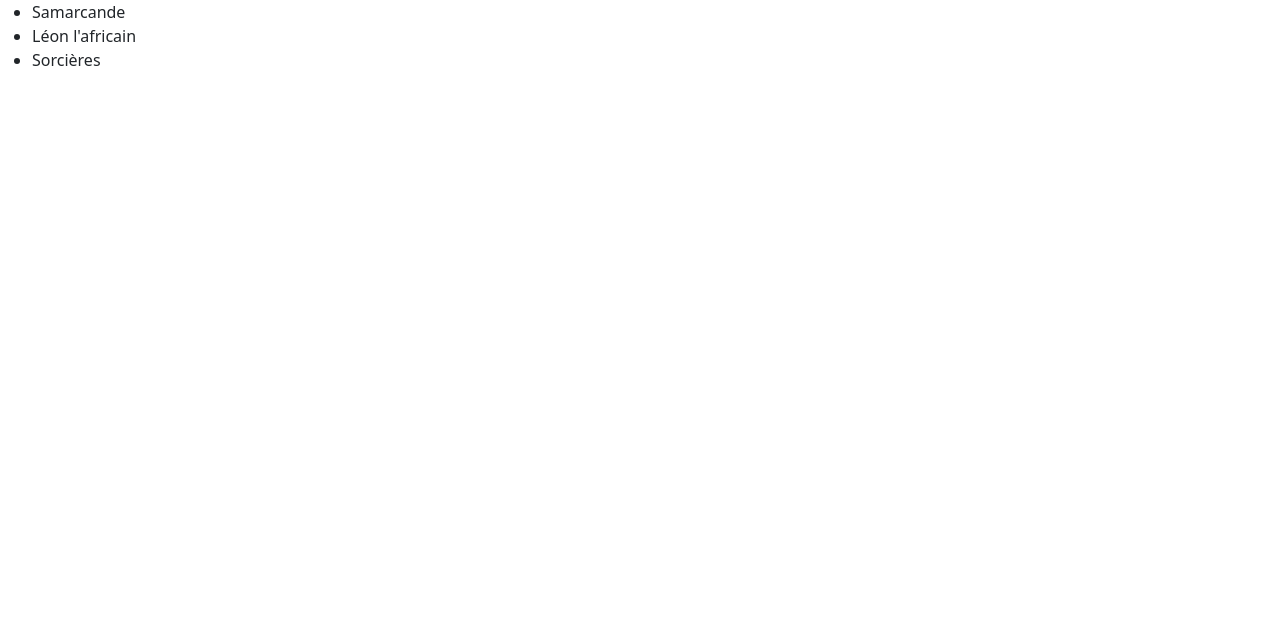
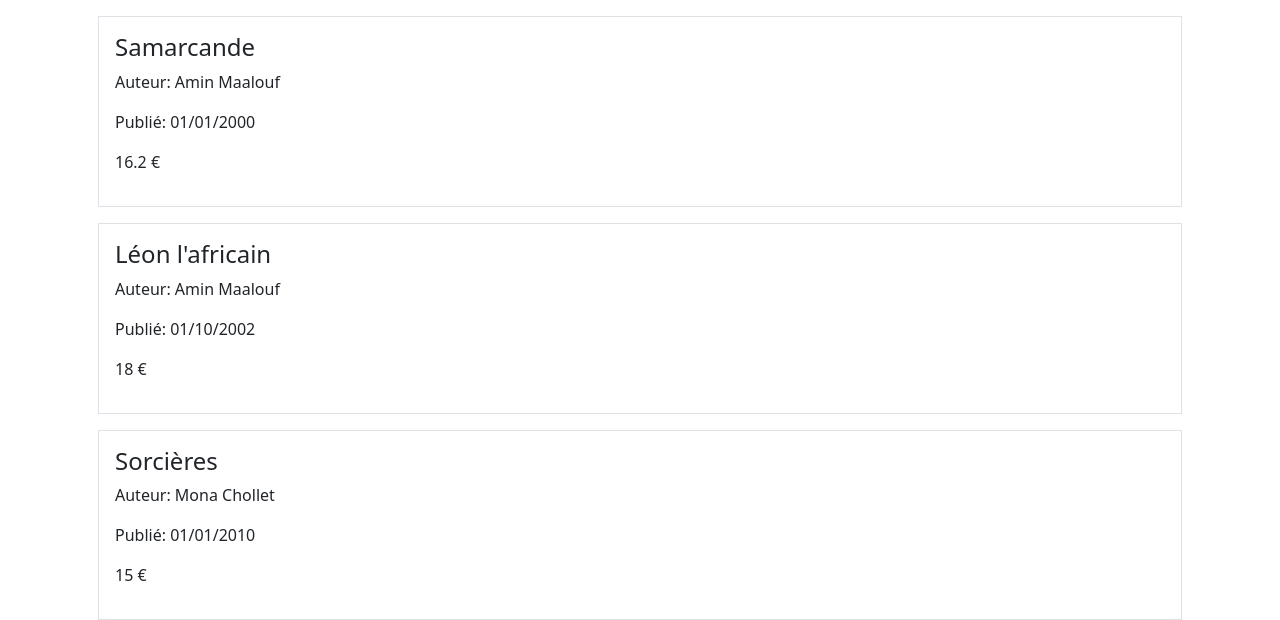
Before and after one commit to Cameliaasb/bookshop-angular, an Angular app: page / in a window 1280 px wide. Shown: the top 620 px of the page. Built offline with nearby package versions, Linux system fonts and the light colour scheme.

Commit message:
quick styling w bootstrap

```diff
--- a/src/app/listbooks/listbooks.component.html
+++ b/src/app/listbooks/listbooks.component.html
@@ -1,3 +1,11 @@
-<ul>
-  <li *ngFor="let b of books"> {{ b.title }}</li>
-</ul>
+
+<div class="container mt-3">
+
+  <div *ngFor="let b of books" class="border p-3 m-3">
+    <h4> {{ b.title }} </h4>
+    <p> Auteur: {{ b.author}} </p>
+    <p> Publié: {{ b.date_publication}} </p>
+    <p>  {{ b.price}} € </p>
+  </div>
+
+</div>
```
